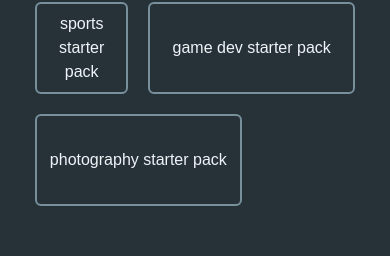
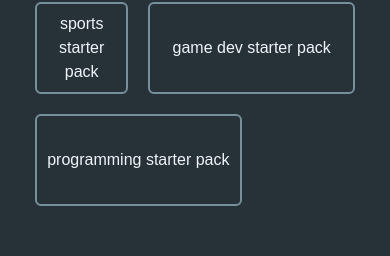
Before and after one commit to cescosgames/newitt_project, a React (Vite) app: page / in a window 390 px wide. Both pictures are taken after a click on the icon 238 px from the left and 20 px from the top of the page. Shown: the part 328-584 px from the top of the page. Built offline with nearby package versions, Linux system fonts and the light colour scheme; no server answers; a web font is replaced by a local one.

Commit message:
added responsive layout to lanes, changed starter pack content

```diff
--- a/src/App.jsx
+++ b/src/App.jsx
@@ -85,12 +85,12 @@ function App() {
     ];
     addStarterPack(sportsLanes);
   }
-  const photographyStarterPack = () => {
+  const programmingStarterPack = () => {
     const sportsLanes = [
-      {subreddit: "photojournalism"},
-      {subreddit: "portraitphotos"},
-      {subreddit: "photoessay"},
-      {subreddit: "photobooks"},
+      {subreddit: "webdev"},
+      {subreddit: "javascript"},
+      {subreddit: "reactjs"},
+      {subreddit: "Python"},
     ];
     addStarterPack(sportsLanes);
   }
@@ -101,7 +101,7 @@ function App() {
       <Navbar deleteAllLanes={removeAllLanes}/>
       <div className='spacer'></div>
       {/* the lane holder, in a flex container for L->R displaying */}
-      <div className='flex'>
+      <div className='flex flex-col sm:flex-row'>
         {/* our is welcome to be shown if no lanes are open */}
         {(!isWelcome) ? " " : <>
           <div className='mx-auto my-auto absolute inset-0 flex flex-col gap-5 items-center justify-center w-[50vw] h-[50vw]'>
@@ -111,7 +111,7 @@ function App() {
             <div className='grid grid-cols-3 grid-rows-3 gap-5 max-w-md min-w-xs'>
               <button onClick={sportsStarterPack} className='fade-in col-span-1 row-span-1 z-10 border-2 rounded-md p-2 border-mcoolmid cursor-pointer transition hover:bg-mcoolwhite hover:text-coolgray hover:font-bold'>sports starter pack</button>
               <button onClick={gamedevStarterPack} className='fade-in col-span-2 row-span-1 z-10 border-2 rounded-md p-2 border-mcoolmid cursor-pointer transition hover:bg-mcoolwhite hover:text-coolgray hover:font-bold'>game dev starter pack</button>
-              <button onClick={photographyStarterPack} className='fade-in col-span-2 row-span-1 z-10 border-2 rounded-md p-2 border-mcoolmid cursor-pointer transition hover:bg-mcoolwhite hover:text-coolgray hover:font-bold'>photography starter pack</button>
+              <button onClick={programmingStarterPack} className='fade-in col-span-2 row-span-1 z-10 border-2 rounded-md p-2 border-mcoolmid cursor-pointer transition hover:bg-mcoolwhite hover:text-coolgray hover:font-bold'>programming starter pack</button>
             </div>
           </div>
         </>}
--- a/src/components/Lane.jsx
+++ b/src/components/Lane.jsx
@@ -73,7 +73,7 @@ const Lane = ({ subreddit, deleteLane }) => {
 
   // return our lane with the header and posts
   return (
-    <div className='relative border-2 border-mcoolgray m-1 w-xs min-w-xs max-w-xs h-[85vh] rounded-md flex flex-col space-y-0'>
+    <div className='relative border-2 border-mcoolgray sm:m-1 m-2 sm:w-xs sm:min-w-xs sm:max-w-xs w-[96vw] sm:h-[85vh] h-[20vh] rounded-md flex flex-col space-y-0'>
 
       <LaneHeader subreddit={subreddit} onClickRefresh={refreshSelf} onClickDelete={deleteLane} />
       {/*  onClickDelete={}/>    */}
--- a/src/components/PostCard.jsx
+++ b/src/components/PostCard.jsx
@@ -1,13 +1,19 @@
 import React from 'react'
 
 const PostCard = ({ title, upvotes, author, comments, url }) => {
+
+    console.log(typeof(url));
+
+
+
   return (
     <div className='h-auto w-auto m-1 text-mcoolwhite transition hover:scale-101 group'>
-        <div className="relative flex flex-col bg-coolgray border-mcoolgray border-2 rounded-lg w-full">
+        <div className="relative flex flex-col bg-coolgray border-mcoolgray border-2 rounded-lg w-full cursor-pointer" onClick={() => window.open((url), '_blank')}>
             <div className="p-4">
                 <div className="flex items-center mb-2">
                     <h6 className="text-mcoolwhite text-md font-semibold truncate text-ellipsis transition-all group-hover:text-coolwhite group-hover:overflow-visible group-hover:whitespace-normal">
-                        <a  target='_blank' href={url} className='cursor-pointer'>{title}</a>
+                        {/* <a target='_blank' href={url} className='cursor-pointer'>{title}</a> */}
+                        {title}
                     </h6>
 
                     {/*  upvotes */}
```
